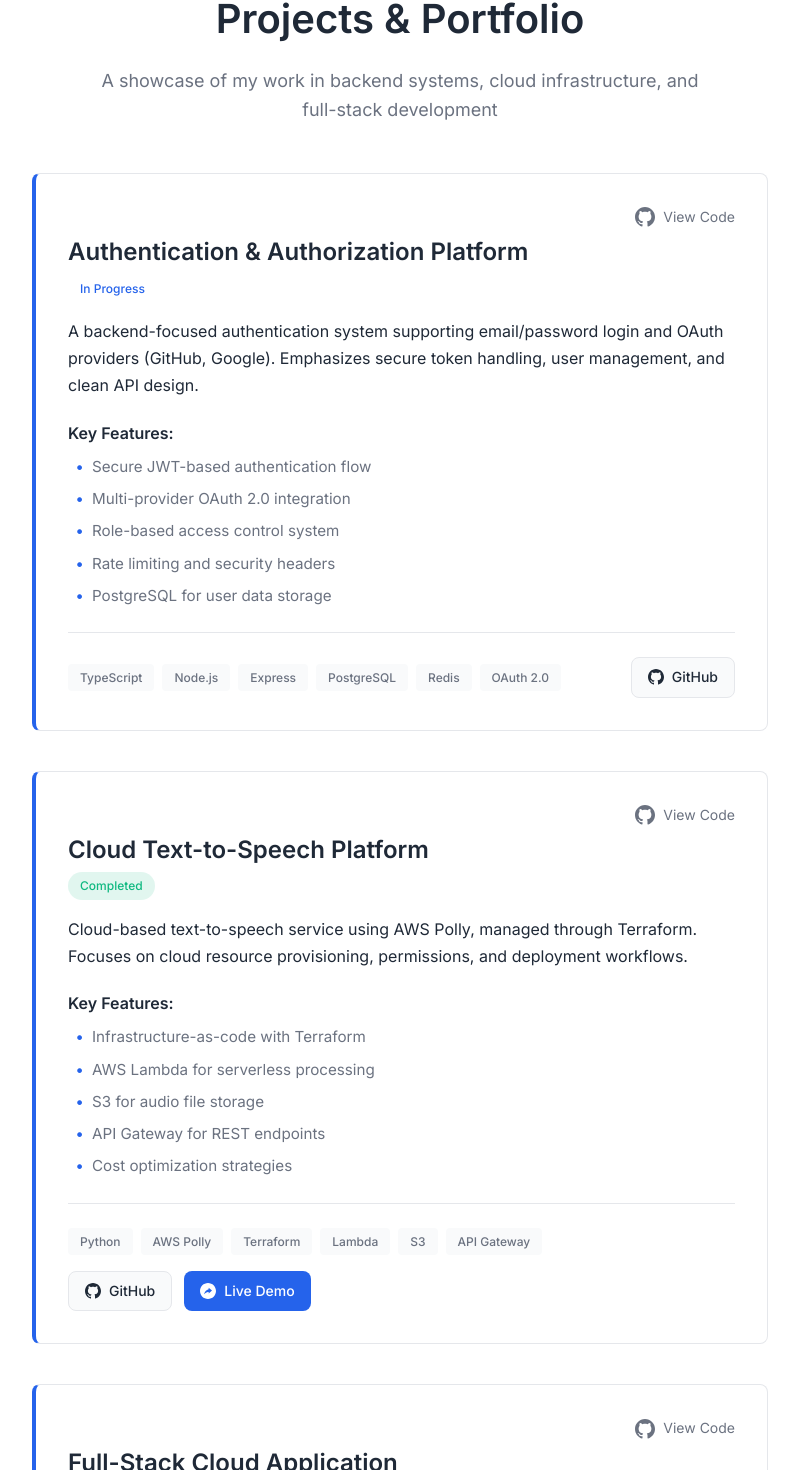
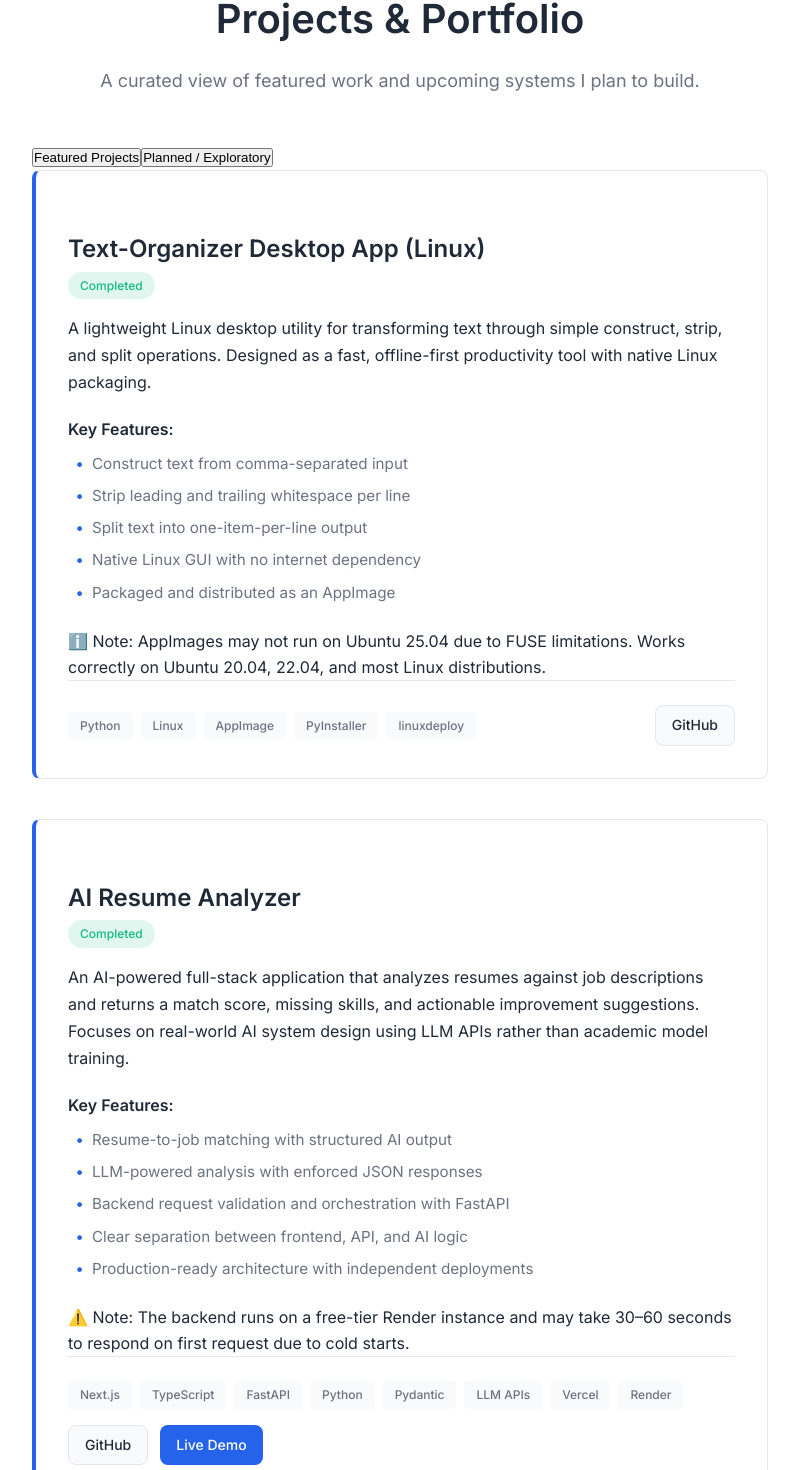
Before and after one commit to Stennis1/stennis-portfolio, a Next.js app: page /projects in a window 1280 px wide. Shown: the part 140-1610 px from the top of the page, without its empty margins (240-1039 px from the left). Built offline with nearby package versions, Linux system fonts and the light colour scheme.

Commit message:
feat: refactor page layout, implement pagination and add recent projects

```diff
--- a/app/projects/page.tsx
+++ b/app/projects/page.tsx
@@ -1,12 +1,32 @@
+"use client";
+
+import { useState } from "react";
 import Container from "../components/Container";
 import styles from "./page.module.css";
 
+type ProjectCategory = "featured" | "planned";
+
+interface Project {
+  title: string;
+  status: string;
+  statusColor: string;
+  category: ProjectCategory;
+  description: string;
+  details: string[];
+  technologies: string[];
+  githubUrl: string | null;
+  liveUrl: string | null;
+}
+
+const PROJECTS_PER_PAGE = 3;
+
 export default function ProjectsPage() {
-  const projects = [
+  const projects: Project[] = [
     {
       title: "Authentication & Authorization Platform",
       status: "In Progress",
       statusColor: "var(--primary-color)",
+      category: "planned",
       description:
         "A backend-focused authentication system supporting email/password login and OAuth providers (GitHub, Google). Emphasizes secure token handling, user management, and clean API design.",
       details: [
@@ -26,12 +46,63 @@ export default function ProjectsPage() {
       ],
       githubUrl: "https://github.com/Stennis1/devops-portfolio-project",
       liveUrl: null,
-      featured: true,
+    },
+    {
+  title: "Text-Organizer Desktop App (Linux)",
+  status: "Completed",
+  statusColor: "#10b981",
+  category: "featured",
+  description:
+    "A lightweight Linux desktop utility for transforming text through simple construct, strip, and split operations. Designed as a fast, offline-first productivity tool with native Linux packaging.",
+  details: [
+    "Construct text from comma-separated input",
+    "Strip leading and trailing whitespace per line",
+    "Split text into one-item-per-line output",
+    "Native Linux GUI with no internet dependency",
+    "Packaged and distributed as an AppImage",
+  ],
+  technologies: [
+    "Python",
+    "Linux",
+    "AppImage",
+    "PyInstaller",
+    "linuxdeploy",
+  ],
+  githubUrl: "https://github.com/Stennis1/text-organizer",
+  liveUrl: null,
+},
+    {
+  title: "AI Resume Analyzer",
+  status: "Completed",
+  statusColor: "#10b981",
+  category: "featured",
+  description:
+    "An AI-powered full-stack application that analyzes resumes against job descriptions and returns a match score, missing skills, and actionable improvement suggestions. Focuses on real-world AI system design using LLM APIs rather than academic model training.",
+  details: [
+    "Resume-to-job matching with structured AI output",
+    "LLM-powered analysis with enforced JSON responses",
+    "Backend request validation and orchestration with FastAPI",
+    "Clear separation between frontend, API, and AI logic",
+    "Production-ready architecture with independent deployments",
+  ],
+  technologies: [
+    "Next.js",
+    "TypeScript",
+    "FastAPI",
+    "Python",
+    "Pydantic",
+    "LLM APIs",
+    "Vercel",
+    "Render",
+  ],
+  githubUrl: "https://github.com/Stennis1/ai-resume-analyzer",
+  liveUrl: "https://ai-resume-analyzer-eight-vert.vercel.app/",
 },
     {
       title: "Cloud Text-to-Speech Platform",
       status: "Completed",
       statusColor: "#10b981",
+      category: "featured",
       description:
         "Cloud-based text-to-speech service using AWS Polly, managed through Terraform. Focuses on cloud resource provisioning, permissions, and deployment workflows.",
       details: [
@@ -51,12 +122,12 @@ export default function ProjectsPage() {
       ],
       githubUrl: "https://github.com/Stennis1/tts-aws-cloud-project",
       liveUrl: "https://d1khe43zuwow7v.cloudfront.net/",
-      featured: true,
     },
     {
       title: "Full-Stack Cloud Application",
       status: "Completed",
       statusColor: "#10b981",
+      category: "featured",
       description:
         "Full-stack web application deployed using AWS Amplify, integrating frontend components with backend services. Highlights end-to-end development and deployment automation.",
       details: [
@@ -75,14 +146,14 @@ export default function ProjectsPage() {
       ],
       githubUrl: "https://github.com/Stennis1/profilesapp",
       liveUrl: "https://main.dmx54kntsq6ft.amplifyapp.com/",
-      featured: true,
     },
     {
       title: "Systems Design Service",
       status: "Planned",
       statusColor: "#6b7280",
+      category: "planned",
       description:
-        "Backend service exploring core systems design concepts: request routing, data modeling, rate limiting, and scalability. Prioritizes design clarity and trade-off analysis.",
+        "Backend service exploring core systems design concepts: request routing, data modeling, rate limiting, and scalability.",
       details: [
         "Distributed request routing",
         "Data partitioning strategies",
@@ -93,26 +164,45 @@ export default function ProjectsPage() {
       technologies: ["Go", "Redis", "Kafka", "Prometheus", "Docker"],
       githubUrl: null,
       liveUrl: null,
-      featured: false,
     },
   ];
 
-  return (
-    <Container>
-      <div className={styles.projectsContent}>
-        <div className={styles.projectsHeader}>
-          <h1>Projects & Portfolio</h1>
-          <p className={styles.subtitle}>
-            A showcase of my work in backend systems, cloud infrastructure, and
-            full-stack development
-          </p>
-        </div>
+  const [activeTab, setActiveTab] = useState<ProjectCategory>("featured");
+  const [pageByTab, setPageByTab] = useState({
+    featured: 1,
+    planned: 1,
+  });
 
-        <div className={styles.projectsGrid}>
-          {projects.map((project, index) => (
+  const filteredProjects = projects.filter(
+    (p) => p.category === activeTab
+  );
+
+  const currentPage = pageByTab[activeTab];
+  const totalPages = Math.ceil(
+    filteredProjects.length / PROJECTS_PER_PAGE
+  );
+
+  const paginatedProjects = filteredProjects.slice(
+    (currentPage - 1) * PROJECTS_PER_PAGE,
+    currentPage * PROJECTS_PER_PAGE
+  );
+
+  const changePage = (direction: "prev" | "next") => {
+    setPageByTab((prev) => ({
+      ...prev,
+      [activeTab]:
+        direction === "prev"
+          ? Math.max(prev[activeTab] - 1, 1)
+          : Math.min(prev[activeTab] + 1, totalPages),
+    }));
+  };
+
+  const renderProject = (project: Project, index: number) => (
     <div
       key={index}
-              className={`${styles.projectCard} ${project.featured ? styles.featured : ""}`}
+      className={`${styles.projectCard} ${
+        project.category === "featured" ? styles.featured : ""
+      }`}
     >
       <div className={styles.projectHeader}>
         <div className={styles.projectTitleSection}>
@@ -127,26 +217,6 @@ export default function ProjectsPage() {
             {project.status}
           </span>
         </div>
-
-                {project.githubUrl && (
-                  <a
-                    href={project.githubUrl}
-                    target="_blank"
-                    rel="noopener noreferrer"
-                    className={styles.githubLink}
-                    aria-label={`View ${project.title} on GitHub`}
-                  >
-                    <svg
-                      width="20"
-                      height="20"
-                      viewBox="0 0 24 24"
-                      fill="currentColor"
-                    >
-                      <path d="M12 0c-6.626 0-12 5.373-12 12 0 5.302 3.438 9.8 8.207 11.387.599.111.793-.261.793-.577v-2.234c-3.338.726-4.033-1.416-4.033-1.416-.546-1.387-1.333-1.756-1.333-1.756-1.089-.745.083-.729.083-.729 1.205.084 1.839 1.237 1.839 1.237 1.07 1.834 2.807 1.304 3.492.997.107-.775.418-1.305.762-1.604-2.665-.305-5.467-1.334-5.467-5.931 0-1.311.469-2.381 1.236-3.221-.124-.303-.535-1.524.117-3.176 0 0 1.008-.322 3.301 1.23.957-.266 1.983-.399 3.003-.404 1.02.005 2.047.138 3.006.404 2.291-1.552 3.297-1.23 3.297-1.23.653 1.653.242 2.874.118 3.176.77.84 1.235 1.911 1.235 3.221 0 4.609-2.807 5.624-5.479 5.921.43.372.823 1.102.823 2.222v3.293c0 .319.192.694.801.576 4.765-1.589 8.199-6.086 8.199-11.386 0-6.627-5.373-12-12-12z" />
-                    </svg>
-                    View Code
-                  </a>
-                )}
       </div>
 
       <p className={styles.projectDescription}>{project.description}</p>
@@ -159,6 +229,19 @@ export default function ProjectsPage() {
           ))}
         </ul>
       </div>
+      {project.title === "AI Resume Analyzer" && (
+  <p className={styles.notice}>
+    ⚠️ Note: The backend runs on a free-tier Render instance and may take
+    30–60 seconds to respond on first request due to cold starts.
+  </p>
+)}
+
+{project.title === "Text-Organizer Desktop App (Linux)" && (
+  <p className={styles.notice}>
+    ℹ️ Note: AppImages may not run on Ubuntu 25.04 due to FUSE limitations.
+    Works correctly on Ubuntu 20.04, 22.04, and most Linux distributions.
+  </p>
+)}
 
       <div className={styles.projectFooter}>
         <div className={styles.technologies}>
@@ -177,14 +260,6 @@ export default function ProjectsPage() {
               rel="noopener noreferrer"
               className={`${styles.linkButton} ${styles.secondary}`}
             >
-                      <svg
-                        width="16"
-                        height="16"
-                        viewBox="0 0 24 24"
-                        fill="currentColor"
-                      >
-                        <path d="M12 0c-6.626 0-12 5.373-12 12 0 5.302 3.438 9.8 8.207 11.387.599.111.793-.261.793-.577v-2.234c-3.338.726-4.033-1.416-4.033-1.416-.546-1.387-1.333-1.756-1.333-1.756-1.089-.745.083-.729.083-.729 1.205.084 1.839 1.237 1.839 1.237 1.07 1.834 2.807 1.304 3.492.997.107-.775.418-1.305.762-1.604-2.665-.305-5.467-1.334-5.467-5.931 0-1.311.469-2.381 1.236-3.221-.124-.303-.535-1.524.117-3.176 0 0 1.008-.322 3.301 1.23.957-.266 1.983-.399 3.003-.404 1.02.005 2.047.138 3.006.404 2.291-1.552 3.297-1.23 3.297-1.23.653 1.653.242 2.874.118 3.176.77.84 1.235 1.911 1.235 3.221 0 4.609-2.807 5.624-5.479 5.921.43.372.823 1.102.823 2.222v3.293c0 .319.192.694.801.576 4.765-1.589 8.199-6.086 8.199-11.386 0-6.627-5.373-12-12-12z" />
-                      </svg>
               GitHub
             </a>
           )}
@@ -196,22 +271,70 @@ export default function ProjectsPage() {
               rel="noopener noreferrer"
               className={`${styles.linkButton} ${styles.primary}`}
             >
-                      <svg
-                        width="16"
-                        height="16"
-                        viewBox="0 0 24 24"
-                        fill="currentColor"
-                      >
-                        <path d="M12 0c-6.627 0-12 5.373-12 12s5.373 12 12 12 12-5.373 12-12-5.373-12-12-12zm1 15.889v-2.223s-3.78-.114-7 3.333c1.513-6.587 7-7.778 7-7.778v-2.221l5 4.425-5 4.464z" />
-                      </svg>
               Live Demo
             </a>
           )}
         </div>
       </div>
     </div>
-          ))}
+  );
+
+  return (
+    <Container>
+      <div className={styles.projectsContent}>
+        <div className={styles.projectsHeader}>
+          <h1>Projects & Portfolio</h1>
+          <p className={styles.subtitle}>
+            A curated view of featured work and upcoming systems I plan to
+            build.
+          </p>
         </div>
+
+        {/* Tabs */}
+        <div className={styles.tabs}>
+          <button
+            className={`${styles.tab} ${
+              activeTab === "featured" ? styles.activeTab : ""
+            }`}
+            onClick={() => setActiveTab("featured")}
+          >
+            Featured Projects
+          </button>
+          <button
+            className={`${styles.tab} ${
+              activeTab === "planned" ? styles.activeTab : ""
+            }`}
+            onClick={() => setActiveTab("planned")}
+          >
+            Planned / Exploratory
+          </button>
+        </div>
+
+        {/* Projects */}
+        <div className={styles.projectsGrid}>
+          {paginatedProjects.map(renderProject)}
+        </div>
+
+        {/* Pagination */}
+        {totalPages > 1 && (
+          <div className={styles.pagination}>
+            <button
+              disabled={currentPage === 1}
+              onClick={() => changePage("prev")}
+            >
+              Previous
+            </button>
+            <span>
+              Page {currentPage} of {totalPages}
+            </span>
+            <button
+              disabled={currentPage === totalPages}
+              onClick={() => changePage("next")}
+            >
+              Next
+            </button>
+          </div>
+        )}
       </div>
     </Container>
   );
```
Lines whose indentation alone changed are shown as unchanged.
